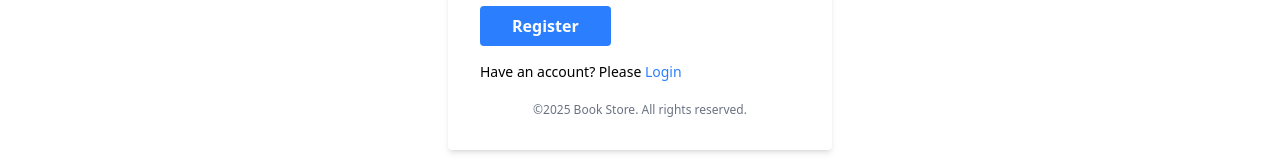
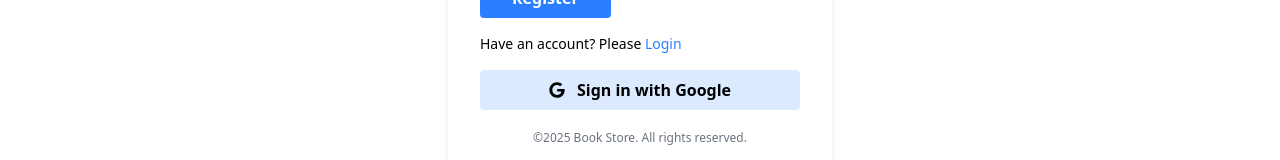
Before and after one commit to Namalabharath/book-store-app-frontend, a React (Vite) app: page /register in a window 1280 px wide. Shown: the part 474-634 px from the top of the page. Built offline with nearby package versions, Linux system fonts and the light colour scheme; no server answers.

Commit message:
Implemented Google Authentication

```diff
--- a/src/components/Register.jsx
+++ b/src/components/Register.jsx
@@ -71,14 +71,14 @@
         <p className='align-baseline font-medium mt-4 text-sm'>Have an account? Please <Link to="/login" className='text-blue-500 hover:text-blue-700'>Login</Link></p>
 
         {/* google sign in */}
-{/*         <div className='mt-4'>
+        <div className='mt-4'>
             <button
             onClick={handleGoogleSignIn}
             className='w-full flex flex-wrap gap-1 items-center justify-center bg-blue-100 hover:bg-blue-700 text-black font-bold py-2 px-4 rounded focus:outline-none'>
             <FaGoogle  className='mr-2'/>
             Sign in with Google
             </button>
-        </div> */}
+        </div>
 
         <p className='mt-5 text-center text-gray-500 text-xs'>©2025 Book Store. All rights reserved.</p>
     </div>
```
